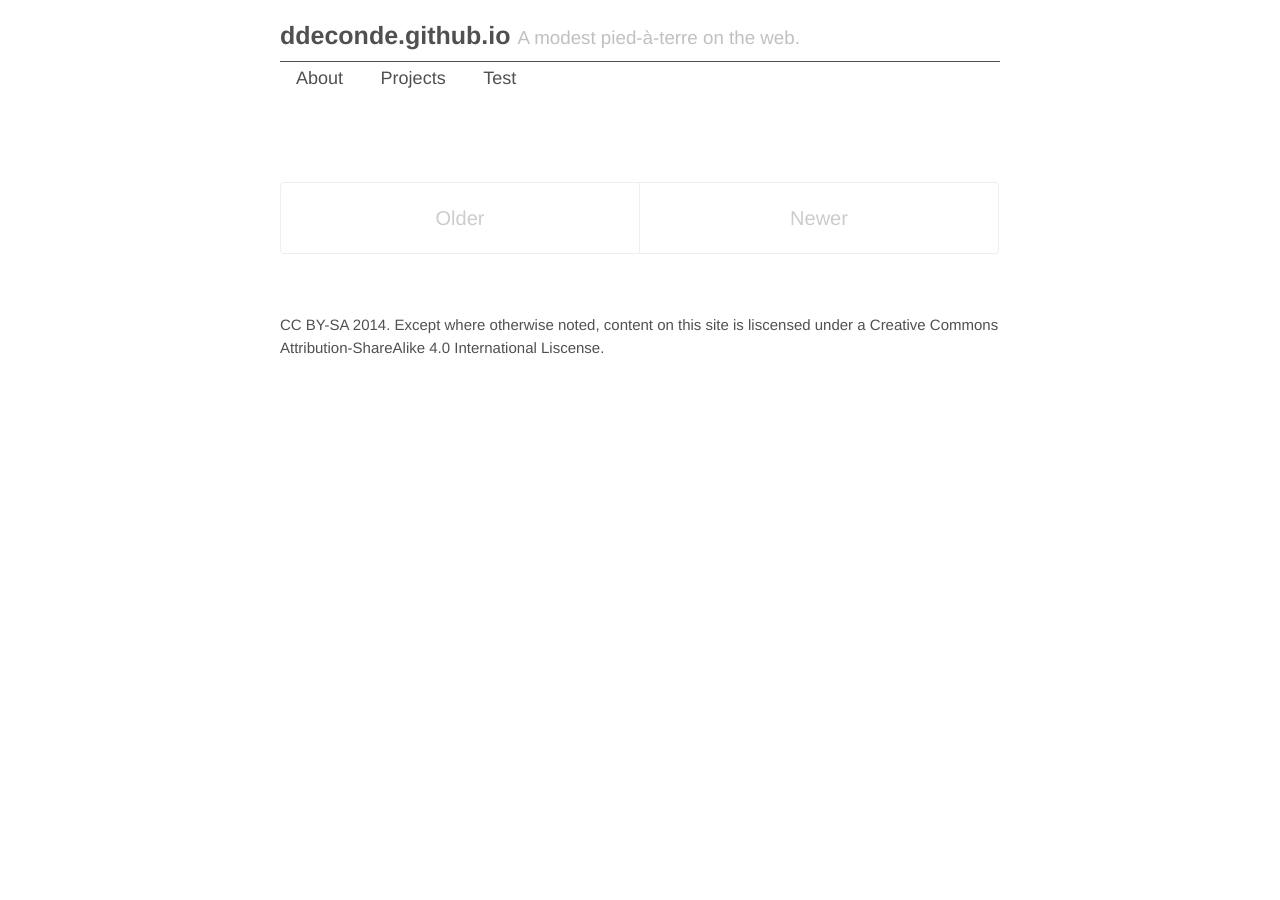
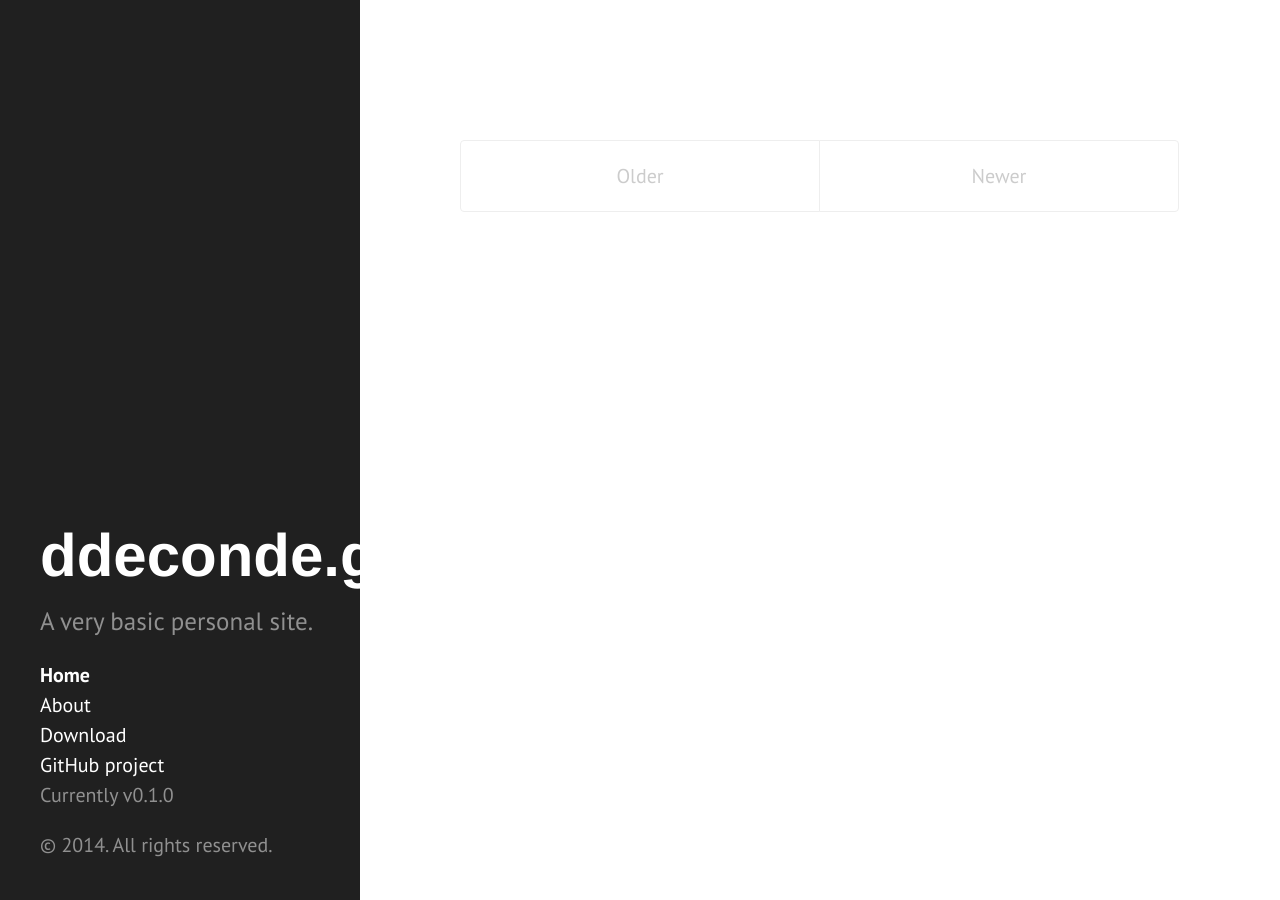
Before and after one commit to ddeconde/ddeconde.github.io, a Jekyll site: the page built from index.html, in a window 1280 px wide. Built offline with Jekyll 4.4.1, drawn with Linux system fonts in a browser that asks for light colours; Markdown is read by kramdown in place of the engine named in the settings; the list of posts is cut into pages by our own code.

Commit message:
back to hyde

```diff
--- a/404.html
+++ b/404.html
@@ -1,7 +1,6 @@
 ---
 layout: default
 title: "404: Page not found"
-permalink: 404.html
 ---
 
 <div class="page">
--- a/_config.yml
+++ b/_config.yml
@@ -15,7 +15,7 @@ author:
   name:           David DeConde
   url:            http://ddeconde.github.io
 
-paginate:         1
+paginate:         5
 
 # Custom vars
 version:          0.1.0
--- a/_includes/head.html
+++ b/_includes/head.html
@@ -6,16 +6,18 @@
   <meta name="viewport" content="width=device-width, initial-scale=1.0, maximum-scale=1">
 
   <title>
-    {% if page.title == "Home" %}
+    {% if page.title %}
+      {{ page.title }} &middot; {{ site.title }}
+    {% else %}
       {{ site.title }} &middot; {{ site.tagline }}
-    {% else %}
-      {{ page.title }} &middot; {{ site.title }}
     {% endif %}
   </title>
 
   <!-- CSS -->
   <link rel="stylesheet" href="/public/css/poole.css">
   <link rel="stylesheet" href="/public/css/syntax.css">
+  <link rel="stylesheet" href="/public/css/hyde.css">
+  <link rel="stylesheet" href="http://fonts.googleapis.com/css?family=PT+Sans:400,400italic,700|Abril+Fatface">
 
   <!-- Icons -->
   <link rel="apple-touch-icon-precomposed" sizes="144x144" href="/public/apple-touch-icon-144-precomposed.png">
--- /dev/null
+++ b/_includes/sidebar.html
@@ -0,0 +1,34 @@
+<div class="sidebar">
+  <div class="container sidebar-sticky">
+    <div class="sidebar-about">
+      <h1>{{ site.title }}</h1>
+      <p class="lead">{{ site.description }}</p>
+    </div>
+
+    <ul class="sidebar-nav">
+      <li class="sidebar-nav-item{% if page.title == "Home" %} active{% endif %}">
+        <a href="/">Home</a>
+      </li>
+
+      {% comment %}
+        The code below dynamically generates a sidebar nav of pages with
+        `layout: page` in the front-matter. See readme for usage.
+      {% endcomment %}
+
+      {% assign pages_list = site.pages %}
+      {% for node in pages_list %}
+        {% if node.title != null %}
+          {% if node.layout == "page" %}
+            <a href="{{ node.url }}">{{ node.title }}</a>
+          {% endif %}
+        {% endif %}
+      {% endfor %}
+
+      <li class="sidebar-nav-item"><a href="{{ site.github.repo }}/archive/v{{ site.version }}.zip">Download</a></li>
+      <li class="sidebar-nav-item"><a href="{{ site.github.repo }}">GitHub project</a></li>
+      <li class="sidebar-nav-item">Currently v{{ site.version }}</li>
+    </ul>
+
+    <p>&copy; {{ site.time | date: '%Y' }}. All rights reserved.</p>
+  </div>
+</div>
--- a/_layouts/default.html
+++ b/_layouts/default.html
@@ -5,36 +5,10 @@
 
   <body>
 
-    <div class="container content">
-      <div class="masthead">
-        <h3 class="masthead-title">
-          <a href="/" title="Home">{{ site.title }}</a>
-          <small>{{ site.tagline }}</small>
-        </h3>
-        <nav class="masthead-nav">
-          {% comment %}
-            The code below dynamically generates a list of page links
-            to pages with `layout: page` in the front-matter.
-          {% endcomment %}
+    {% include sidebar.html %}
 
-          {% assign pages_list = site.pages %}
-          {% for pg in pages_list %}
-            {% if pg.title != null %}
-              {% if pg.layout == "page" %}
-                <a class="masthead-nav-item{% if page.url == pg.url %} active{% endif %}" href="{{ pg.url }}">{{ pg.title }}</a>
-              {% endif %}
-            {% endif %}
-          {% endfor %}
-        </nav>
-      </div>
-
+    <div class="content container">
       {{ content }}
-
-      <div class="footer">
-        <p>
-         CC BY-SA {{ site.time | date: '%Y' }}. Except where otherwise noted, content on this site is liscensed under a <a href="http://creativecommons.org/licenses/by-sa/4.0/">Creative Commons Attribution-ShareAlike 4.0 International Liscense</a>.
-        </p>
-      </div>
     </div>
 
   </body>
--- /dev/null
+++ b/public/css/hyde.css
@@ -0,0 +1,250 @@
+/*
+ *  __                  __
+ * /\ \                /\ \
+ * \ \ \___   __  __   \_\ \     __
+ *  \ \  _ `\/\ \/\ \  /'_` \  /'__`\
+ *   \ \ \ \ \ \ \_\ \/\ \_\ \/\  __/
+ *    \ \_\ \_\/`____ \ \___,_\ \____\
+ *     \/_/\/_/`/___/> \/__,_ /\/____/
+ *                /\___/
+ *                \/__/
+ *
+ * Designed, built, and released under MIT license by @mdo. Learn more at
+ * https://github.com/poole/hyde.
+ */
+
+
+/*
+ * Contents
+ *
+ * Global resets
+ * Sidebar
+ * Container
+ * Reverse layout
+ * Themes
+ */
+
+
+/*
+ * Global resets
+ *
+ * Update the foundational and global aspects of the page.
+ */
+
+html {
+  font-family: "PT Sans", Helvetica, Arial, sans-serif;
+}
+@media (min-width: 48rem) {
+  html {
+    font-size: 16px;
+  }
+}
+@media (min-width: 58rem) {
+  html {
+    font-size: 20px;
+  }
+}
+
+
+/*
+ * Sidebar
+ *
+ * Flexible banner for housing site name, intro, and "footer" content. Starts
+ * out above content in mobile and later moves to the side with wider viewports.
+ */
+
+.sidebar {
+  text-align: left;
+  padding: 2rem 1rem;
+  color: rgba(255,255,255,.5);
+  background-color: #202020;
+}
+@media (min-width: 48rem) {
+  .sidebar {
+    position: fixed;
+    top: 0;
+    left: 0;
+    bottom: 0;
+    width: 18rem;
+    text-align: left;
+  }
+}
+
+/* Sidebar links */
+.sidebar a {
+  color: #fff;
+}
+
+/* About section */
+.sidebar-about h1 {
+  color: #fff;
+  margin-top: 0;
+  font-family: "Helvetica Neue", Helvetica, Arial, sans-serif;
+  font-size: 3rem;
+}
+
+/* Sidebar nav */
+.sidebar-nav {
+  padding-left: 0;
+  list-style: none;
+}
+.sidebar-nav-item {
+  display: block;
+}
+a.sidebar-nav-item:hover,
+a.sidebar-nav-item:focus {
+  text-decoration: underline;
+}
+.sidebar-nav-item.active {
+  font-weight: bold;
+}
+
+/* Sticky sidebar
+ *
+ * Add the `sidebar-sticky` class to the sidebar's container to affix it the
+ * contents to the bottom of the sidebar in tablets and up.
+ */
+
+@media (min-width: 48rem) {
+  .sidebar-sticky {
+    position: absolute;
+    right:  1rem;
+    bottom: 1rem;
+    left:   1rem;
+  }
+}
+
+
+/* Container
+ *
+ * Align the contents of the site above the proper threshold with some margin-fu
+ * with a 25%-wide `.sidebar`.
+ */
+
+.content {
+  padding-top:    4rem;
+  padding-bottom: 4rem;
+}
+
+@media (min-width: 48rem) {
+  .content {
+    max-width: 38rem;
+    margin-left: 20rem;
+    margin-right: 2rem;
+  }
+}
+
+@media (min-width: 64rem) {
+  .content {
+    margin-left: 22rem;
+    margin-right: 4rem;
+  }
+}
+
+
+/*
+ * Reverse layout
+ *
+ * Flip the orientation of the page by placing the `.sidebar` on the right.
+ */
+
+@media (min-width: 48rem) {
+  .layout-reverse .sidebar {
+    left: auto;
+    right: 0;
+  }
+  .layout-reverse .content {
+    margin-left: 2rem;
+    margin-right: 20rem;
+  }
+}
+
+@media (min-width: 64rem) {
+  .layout-reverse .content {
+    margin-left: 4rem;
+    margin-right: 22rem;
+  }
+}
+
+
+
+/*
+ * Themes
+ *
+ * As of v1.1, Hyde includes optional themes to color the sidebar and links
+ * within blog posts. To use, add the class of your choosing to the `body`.
+ */
+
+/* Base16 (http://chriskempson.github.io/base16/#default) */
+
+/* Red */
+.theme-base-08 .sidebar {
+  background-color: #ac4142;
+}
+.theme-base-08 .content a,
+.theme-base-08 .related-posts li a:hover {
+  color: #ac4142;
+}
+
+/* Orange */
+.theme-base-09 .sidebar {
+  background-color: #d28445;
+}
+.theme-base-09 .content a,
+.theme-base-09 .related-posts li a:hover {
+  color: #d28445;
+}
+
+/* Yellow */
+.theme-base-0a .sidebar {
+  background-color: #f4bf75;
+}
+.theme-base-0a .content a,
+.theme-base-0a .related-posts li a:hover {
+  color: #f4bf75;
+}
+
+/* Green */
+.theme-base-0b .sidebar {
+  background-color: #90a959;
+}
+.theme-base-0b .content a,
+.theme-base-0b .related-posts li a:hover {
+  color: #90a959;
+}
+
+/* Cyan */
+.theme-base-0c .sidebar {
+  background-color: #75b5aa;
+}
+.theme-base-0c .content a,
+.theme-base-0c .related-posts li a:hover {
+  color: #75b5aa;
+}
+
+/* Blue */
+.theme-base-0d .sidebar {
+  background-color: #6a9fb5;
+}
+.theme-base-0d .content a,
+.theme-base-0d .related-posts li a:hover {
+  color: #6a9fb5;
+}
+
+/* Magenta */
+.theme-base-0e .sidebar {
+  background-color: #aa759f;
+}
+.theme-base-0e .content a,
+.theme-base-0e .related-posts li a:hover {
+  color: #aa759f;
+}
+
+/* Brown */
+.theme-base-0f .sidebar {
+  background-color: #8f5536;
+}
+.theme-base-0f .content a,
+.theme-base-0f .related-posts li a:hover {
+  color: #8f5536;
+}
--- a/public/css/poole.css
+++ b/public/css/poole.css
@@ -52,7 +52,7 @@ html {
   font-size: 16px;
   line-height: 1.5;
 }
-@media (min-width: 38em) {
+@media (min-width: 38rem) {
   html {
     font-size: 20px;
   }
@@ -175,36 +175,12 @@ pre code {
   color: inherit;
   background-color: transparent;
 }
-
-/* Pygments via Jekyll */
 .highlight {
   margin-bottom: 1rem;
   border-radius: 4px;
 }
 .highlight pre {
   margin-bottom: 0;
-}
-
-/* Gist via GitHub Pages */
-.gist .gist-file {
-  font-family: Menlo, Monaco, "Courier New", monospace !important;
-}
-.gist .markdown-body {
-  padding: 15px;
-}
-.gist pre {
-  padding: 0;
-  background-color: transparent;
-}
-.gist .gist-file .gist-data {
-  font-size: .8rem !important;
-  line-height: 1.4;
-}
-.gist code {
-  padding: 0;
-  color: inherit;
-  background-color: transparent;
-  border-radius: 0;
 }
 
 /* Quotes */
@@ -217,7 +193,7 @@ blockquote {
 blockquote p:last-child {
   margin-bottom: 0;
 }
-@media (min-width: 30em) {
+@media (min-width: 30rem) {
   blockquote {
     padding-right: 5rem;
     padding-left: 1.25rem;
@@ -226,7 +202,6 @@ blockquote p:last-child {
 
 img {
   display: block;
-  max-width: 100%;
   margin: 0 0 1rem;
   border-radius: 5px;
 }
@@ -317,46 +292,20 @@ tbody tr:nth-child(odd) th {
   letter-spacing: 0;
 }
 
-/*
- * Added
+/* (added)
+ * Nav
  *
  */
 
 .masthead-nav {
-  margin-top: 0.5rem;
-  margin-bottom: 0.5rem
+  border-top: 1px solid #eee;
+  border-bottom: 1px solid #eee;
   padding-top: 0.5rem;
   padding-bottom: 0.5rem;
-  border-top: 1px solid #505050;
+  font-size: 80%;
   list-style: none;
-}
+  float: left;
 
-.masthead-nav a {
-  color: #505050;
-}
-
-.masthead-nav-item {
-  display: inline;
-  margin: 0.4rem;
-  padding: 0.4rem;
-  font-size: 90%;
-}
-
-a.masthead-nav-item:hover,
-a.masthead-nav-item:focus {
-  text-decoration: underline;
-}
-
-.masthead-nav-item.active {
-  color: #c0c0c0;
-}
-
-.footer {
-  font-size: 75%;
-}
-
-.footer a {
-  color: #505050;
 }
 
 
@@ -448,7 +397,7 @@ a.pagination-item:hover {
   background-color: #f5f5f5;
 }
 
-@media (min-width: 30em) {
+@media (min-width: 30rem) {
   .pagination {
     margin: 3rem 0;
   }
--- a/public/css/syntax.css
+++ b/public/css/syntax.css
@@ -1,64 +1,65 @@
-.hll { background-color: #ffc; }
+.hll { background-color: #ffffcc }
+ /*{ background: #f0f3f3; }*/
 .c { color: #999; } /* Comment */
-.err { color: #a00; background-color: #faa } /* Error */
-.k { color: #069; } /* Keyword */
-.o { color: #555 } /* Operator */
-.cm { color: #09f; font-style: italic } /* Comment.Multiline */
-.cp { color: #099 } /* Comment.Preproc */
+.err { color: #AA0000; background-color: #FFAAAA } /* Error */
+.k { color: #006699; } /* Keyword */
+.o { color: #555555 } /* Operator */
+.cm { color: #0099FF; font-style: italic } /* Comment.Multiline */
+.cp { color: #009999 } /* Comment.Preproc */
 .c1 { color: #999; } /* Comment.Single */
 .cs { color: #999; } /* Comment.Special */
-.gd { background-color: #fcc; border: 1px solid #c00 } /* Generic.Deleted */
+.gd { background-color: #FFCCCC; border: 1px solid #CC0000 } /* Generic.Deleted */
 .ge { font-style: italic } /* Generic.Emph */
-.gr { color: #f00 } /* Generic.Error */
-.gh { color: #030; } /* Generic.Heading */
-.gi { background-color: #cfc; border: 1px solid #0c0 } /* Generic.Inserted */
-.go { color: #aaa } /* Generic.Output */
-.gp { color: #009; } /* Generic.Prompt */
+.gr { color: #FF0000 } /* Generic.Error */
+.gh { color: #003300; } /* Generic.Heading */
+.gi { background-color: #CCFFCC; border: 1px solid #00CC00 } /* Generic.Inserted */
+.go { color: #AAAAAA } /* Generic.Output */
+.gp { color: #000099; } /* Generic.Prompt */
 .gs { } /* Generic.Strong */
-.gu { color: #030; } /* Generic.Subheading */
-.gt { color: #9c6 } /* Generic.Traceback */
-.kc { color: #069; } /* Keyword.Constant */
-.kd { color: #069; } /* Keyword.Declaration */
-.kn { color: #069; } /* Keyword.Namespace */
-.kp { color: #069 } /* Keyword.Pseudo */
-.kr { color: #069; } /* Keyword.Reserved */
-.kt { color: #078; } /* Keyword.Type */
-.m { color: #f60 } /* Literal.Number */
+.gu { color: #003300; } /* Generic.Subheading */
+.gt { color: #99CC66 } /* Generic.Traceback */
+.kc { color: #006699; } /* Keyword.Constant */
+.kd { color: #006699; } /* Keyword.Declaration */
+.kn { color: #006699; } /* Keyword.Namespace */
+.kp { color: #006699 } /* Keyword.Pseudo */
+.kr { color: #006699; } /* Keyword.Reserved */
+.kt { color: #007788; } /* Keyword.Type */
+.m { color: #FF6600 } /* Literal.Number */
 .s { color: #d44950 } /* Literal.String */
 .na { color: #4f9fcf } /* Name.Attribute */
-.nb { color: #366 } /* Name.Builtin */
-.nc { color: #0a8; } /* Name.Class */
-.no { color: #360 } /* Name.Constant */
-.nd { color: #99f } /* Name.Decorator */
-.ni { color: #999; } /* Name.Entity */
-.ne { color: #c00; } /* Name.Exception */
-.nf { color: #c0f } /* Name.Function */
-.nl { color: #99f } /* Name.Label */
-.nn { color: #0cf; } /* Name.Namespace */
+.nb { color: #336666 } /* Name.Builtin */
+.nc { color: #00AA88; } /* Name.Class */
+.no { color: #336600 } /* Name.Constant */
+.nd { color: #9999FF } /* Name.Decorator */
+.ni { color: #999999; } /* Name.Entity */
+.ne { color: #CC0000; } /* Name.Exception */
+.nf { color: #CC00FF } /* Name.Function */
+.nl { color: #9999FF } /* Name.Label */
+.nn { color: #00CCFF; } /* Name.Namespace */
 .nt { color: #2f6f9f; } /* Name.Tag */
-.nv { color: #033 } /* Name.Variable */
-.ow { color: #000; } /* Operator.Word */
-.w { color: #bbb } /* Text.Whitespace */
-.mf { color: #f60 } /* Literal.Number.Float */
-.mh { color: #f60 } /* Literal.Number.Hex */
-.mi { color: #f60 } /* Literal.Number.Integer */
-.mo { color: #f60 } /* Literal.Number.Oct */
-.sb { color: #c30 } /* Literal.String.Backtick */
-.sc { color: #c30 } /* Literal.String.Char */
-.sd { color: #c30; font-style: italic } /* Literal.String.Doc */
-.s2 { color: #c30 } /* Literal.String.Double */
-.se { color: #c30; } /* Literal.String.Escape */
-.sh { color: #c30 } /* Literal.String.Heredoc */
-.si { color: #a00 } /* Literal.String.Interpol */
-.sx { color: #c30 } /* Literal.String.Other */
-.sr { color: #3aa } /* Literal.String.Regex */
-.s1 { color: #c30 } /* Literal.String.Single */
-.ss { color: #fc3 } /* Literal.String.Symbol */
-.bp { color: #366 } /* Name.Builtin.Pseudo */
-.vc { color: #033 } /* Name.Variable.Class */
-.vg { color: #033 } /* Name.Variable.Global */
-.vi { color: #033 } /* Name.Variable.Instance */
-.il { color: #f60 } /* Literal.Number.Integer.Long */
+.nv { color: #003333 } /* Name.Variable */
+.ow { color: #000000; } /* Operator.Word */
+.w { color: #bbbbbb } /* Text.Whitespace */
+.mf { color: #FF6600 } /* Literal.Number.Float */
+.mh { color: #FF6600 } /* Literal.Number.Hex */
+.mi { color: #FF6600 } /* Literal.Number.Integer */
+.mo { color: #FF6600 } /* Literal.Number.Oct */
+.sb { color: #CC3300 } /* Literal.String.Backtick */
+.sc { color: #CC3300 } /* Literal.String.Char */
+.sd { color: #CC3300; font-style: italic } /* Literal.String.Doc */
+.s2 { color: #CC3300 } /* Literal.String.Double */
+.se { color: #CC3300; } /* Literal.String.Escape */
+.sh { color: #CC3300 } /* Literal.String.Heredoc */
+.si { color: #AA0000 } /* Literal.String.Interpol */
+.sx { color: #CC3300 } /* Literal.String.Other */
+.sr { color: #33AAAA } /* Literal.String.Regex */
+.s1 { color: #CC3300 } /* Literal.String.Single */
+.ss { color: #FFCC33 } /* Literal.String.Symbol */
+.bp { color: #336666 } /* Name.Builtin.Pseudo */
+.vc { color: #003333 } /* Name.Variable.Class */
+.vg { color: #003333 } /* Name.Variable.Global */
+.vi { color: #003333 } /* Name.Variable.Instance */
+.il { color: #FF6600 } /* Literal.Number.Integer.Long */
 
 .css .o,
 .css .o + .nt,
```
Also changed, not shown: projects.md (deleted, +0 -10 lines), test.md (deleted, +0 -10 lines), public/apple-touch-icon-144-precomposed.png, public/favicon.ico, 1 other file.
